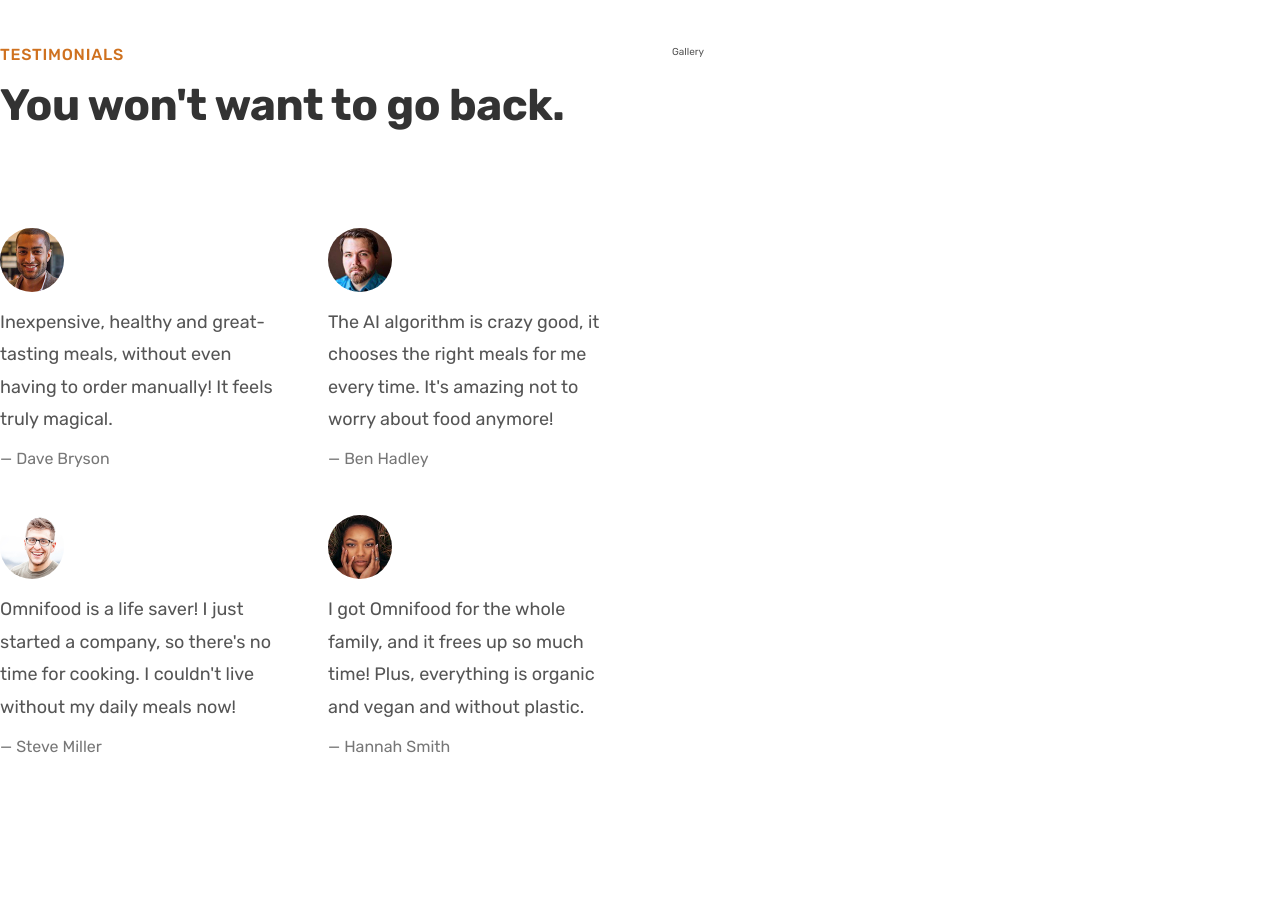
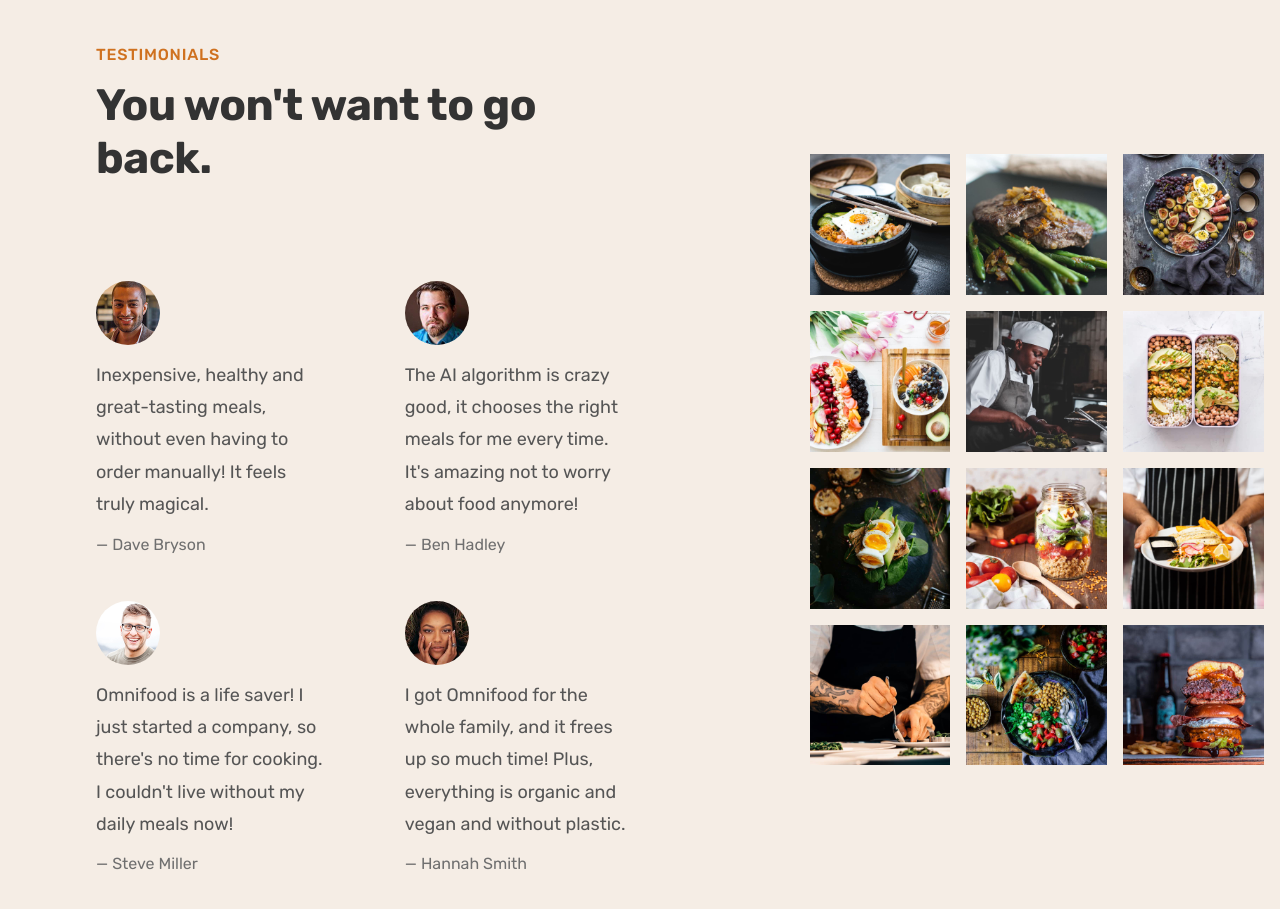
Before and after one commit to DavidCaffrey/omnifood, a plain HTML site: page index.html in a window 1280 px wide. Shown: the part 3620-4529 px from the top of the page. Before the commit the page ends 4471 px from the top, so only its background shows below. Drawn offline with nearby package versions, Linux system fonts and the light colour scheme.

Commit message:
gallery miages added

```diff
--- a/css/style.css
+++ b/css/style.css
@@ -1,4 +1,3 @@
-
 /***********************/
 /* HEADER              */
 /***********************/
@@ -121,11 +120,11 @@
 /*  SECTION FEATURED IN */
 /* ******************** */
 
-.section-featured{
+.section-featured {
   padding: 4.8rem 0 3.2rem 0;
 }
 
-.heading-featured-in{
+.heading-featured-in {
   font-size: 1.4rem;
   text-transform: uppercase;
   letter-spacing: 0.75px;
@@ -135,12 +134,12 @@
   color: #888;
 }
 
-.logos{
+.logos {
   display: flex;
   justify-content: space-around;
 }
 
-.logos img{
+.logos img {
   height: 3.2rem;
   filter: brightness(0);
   opacity: 0.3;
@@ -154,51 +153,46 @@
   padding: 9.6rem 0;
 }
 
-.step-number{
-  font-size:8.6rem;
+.step-number {
+  font-size: 8.6rem;
   font-weight: 600;
   color: #ddd;
   margin-bottom: 1.2rem;
 }
 
-.step-description{
+.step-description {
   font-size: 1.8rem;
   line-height: 1.8;
 }
 
-.step-image-box{
-  display:flex;
-  align-items:center;
+.step-image-box {
+  display: flex;
+  align-items: center;
   justify-content: center;
   position: relative;
 }
 
-
 .step-image-box::before,
-.step-image-box::after{
+.step-image-box::after {
   content: "";
   display: block;
 
   border-radius: 50%;
   /* height:60%; */
   position: absolute;
-  top:50%;
+  top: 50%;
   left: 50%;
-  transform: translate(-50%,-50%);
+  transform: translate(-50%, -50%);
 }
 
-
-
-
-
-.step-image-box::before{
+.step-image-box::before {
   width: 60%;
   padding-bottom: 60%;
   background-color: #f3e0cf;
   z-index: -1000;
 }
 
-.step-image-box::after{
+.step-image-box::after {
   width: 50%;
   padding-bottom: 50%;
   background-color: #f3d2b4;
@@ -216,29 +210,29 @@
   padding: 9.6rem 0;
 }
 
-.meal{
-  box-shadow: 0 2.4rem 4.8rem rgba(0,0,0,0.075);
+.meal {
+  box-shadow: 0 2.4rem 4.8rem rgba(0, 0, 0, 0.075);
   border-radius: 12px;
   overflow: hidden;
   transition: all 0.4s;
 }
 
-.meal:hover{
+.meal:hover {
   transform: translateY(-1.2rem);
-  box-shadow: 0 3.2rem 6.4rem rgba(0,0,0,0.05);
+  box-shadow: 0 3.2rem 6.4rem rgba(0, 0, 0, 0.05);
 }
 
-.meal-content{
+.meal-content {
   padding: 3.2rem 4.8rem 4.8rem 4.8rem;
 }
 
-.meal-tags{
+.meal-tags {
   margin-bottom: 1.2rem;
   display: flex;
-  gap:1.5rem;
+  gap: 1.5rem;
 }
 
-.tag{
+.tag {
   display: inline-block;
   padding: 0.4rem 0.8rem;
   font-size: 1.2rem;
@@ -248,74 +242,69 @@
   font-weight: 600;
 }
 
-.tag--vegetarian{
+.tag--vegetarian {
   background-color: #51cf66;
-
 }
 
-.tag--vegan{
+.tag--vegan {
   background-color: #c9cf51;
-
 }
 
-.tag--paleo{
+.tag--paleo {
   background-color: #51c7cf;
-
 }
 
-.meal-title{
+.meal-title {
   font-size: 2.4rem;
   color: #333;
   font-weight: 600;
   margin-bottom: 3.2rem;
-
 }
 
-.meal-attributes{
+.meal-attributes {
   list-style: none;
   display: flex;
   flex-direction: column;
-  gap:2rem;
-
+  gap: 2rem;
 }
 
-.meal-attribute{
+.meal-attribute {
   font-size: 1.8rem;
   display: flex;
   align-items: center;
-  gap:1.6rem;
+  gap: 1.6rem;
 }
 
-.meal-icon{
+.meal-icon {
   height: 2.4rem;
   width: 2.4rem;
   color: #e67e22;
 }
 
-.meal-img{
+.meal-img {
   width: 100%;
 }
 
-.all-recipes{
+.all-recipes {
   text-align: center;
   font-size: 1.8rem;
 }
 
-.list{
+.list {
   list-style: none;
   display: flex;
   flex-direction: column;
-  gap:1.6rem;
-}
-
-.list-item{
-  font-size: 1.8rem;
-  display:flex;
-  align-items:center;
   gap: 1.6rem;
 }
 
-.list-icon{
+.list-item {
+  font-size: 1.8rem;
+  display: flex;
+  align-items: center;
+  gap: 1.6rem;
+}
+
+.list-icon {
   width: 3rem;
   height: 3rem;
   color: #e67e22;
@@ -325,30 +314,62 @@
 /*     SECTION TESTIMONIALS   */
 /******************************/
 
-.section-testimonials{
-  padding: 9.6rem 0;
+.section-testimonials {
+  display: grid;
+  grid-template-columns: 60fr 40fr;
+  align-items: center;
+  background-color: #f5ede5;
 }
 
-.testimonials{
+.testimonials-container {
+  padding: 9.6rem;
+}
+
+.testimonials {
   display: grid;
   grid-template-columns: 1fr 1fr;
-  gap: 4.8rem;
-
+  row-gap: 4.8rem;
+  column-gap: 8rem;
 }
 
-.testimonial-image{
+.testimonial-image {
   width: 6.4rem;
   border-radius: 50%;
   margin-bottom: 1.2rem;
 }
 
-.testimonial-text{
+.testimonial-text {
   font-size: 1.8rem;
   line-height: 1.8;
   margin-bottom: 1.6rem;
 }
 
-.testimonial-name{
-font-size: 1.6rem;
-color:#777;
+.testimonial-name {
+  font-size: 1.6rem;
+  color: #6f6f6f;
 }
+
+/* ******************** */
+/*  SECTION GALLERY       */
+/*                       */
+/* ********************* */
+.gallery {
+  display: grid;
+  grid-template-columns: repeat(3, 1fr);
+  gap: 1.6rem;
+  padding: 1.6rem;
+}
+
+.gallery-item{
+  overflow:hidden;
+}
+
+.gallery-item img {
+  display: block;
+  width: 100%;
+  transition: all 0.4s;
+}
+
+.gallery-item img:hover{
+  transform: scale(1.1);
+}
--- a/index.html
+++ b/index.html
@@ -356,7 +356,45 @@
             </figure>
           </div>
         </div>
-        <div class="gallery">Gallery</div>
+        <div class="gallery">
+          <figure class="gallery-item">
+            <img src="img/gallery/gallery-1.jpg" alt="" srcset="" class="gallery-image">
+           </figure>
+           <figure class="gallery-item">
+            <img src="img/gallery/gallery-2.jpg" alt="" srcset="" class="gallery-image">
+           </figure>
+           <figure class="gallery-item">
+            <img src="img/gallery/gallery-3.jpg" alt="" srcset="" class="gallery-image">
+           </figure>
+           <figure class="gallery-item">
+            <img src="img/gallery/gallery-4.jpg" alt="" srcset="" class="gallery-image">
+           </figure>
+           <figure class="gallery-item">
+            <img src="img/gallery/gallery-5.jpg" alt="" srcset="" class="gallery-image">
+           </figure>
+           <figure class="gallery-item">
+            <img src="img/gallery/gallery-6.jpg" alt="" srcset="" class="gallery-image">
+           </figure>
+           <figure class="gallery-item">
+            <img src="img/gallery/gallery-7.jpg" alt="" srcset="" class="gallery-image">
+           </figure>
+           <figure class="gallery-item">
+            <img src="img/gallery/gallery-8.jpg" alt="" srcset="" class="gallery-image">
+           </figure>
+           <figure class="gallery-item">
+            <img src="img/gallery/gallery-9.jpg" alt="" srcset="" class="gallery-image">
+           </figure>
+           <figure class="gallery-item">
+            <img src="img/gallery/gallery-10.jpg" alt="" srcset="" class="gallery-image">
+           </figure>
+           <figure class="gallery-item">
+            <img src="img/gallery/gallery-11.jpg" alt="" srcset="" class="gallery-image">
+           </figure>
+           <figure class="gallery-item">
+            <img src="img/gallery/gallery-12.jpg" alt="" srcset="" class="gallery-image">
+           </figure>
+        </div>
+
       </section>
     </main>
     <script
```
